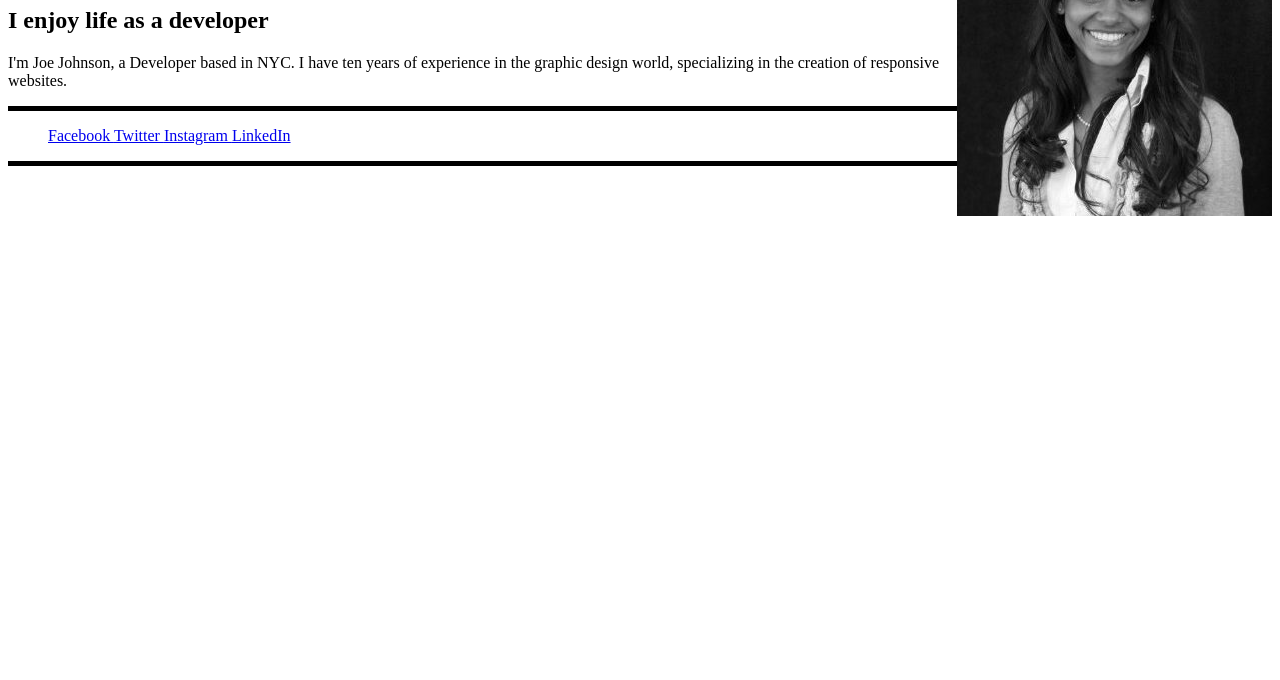
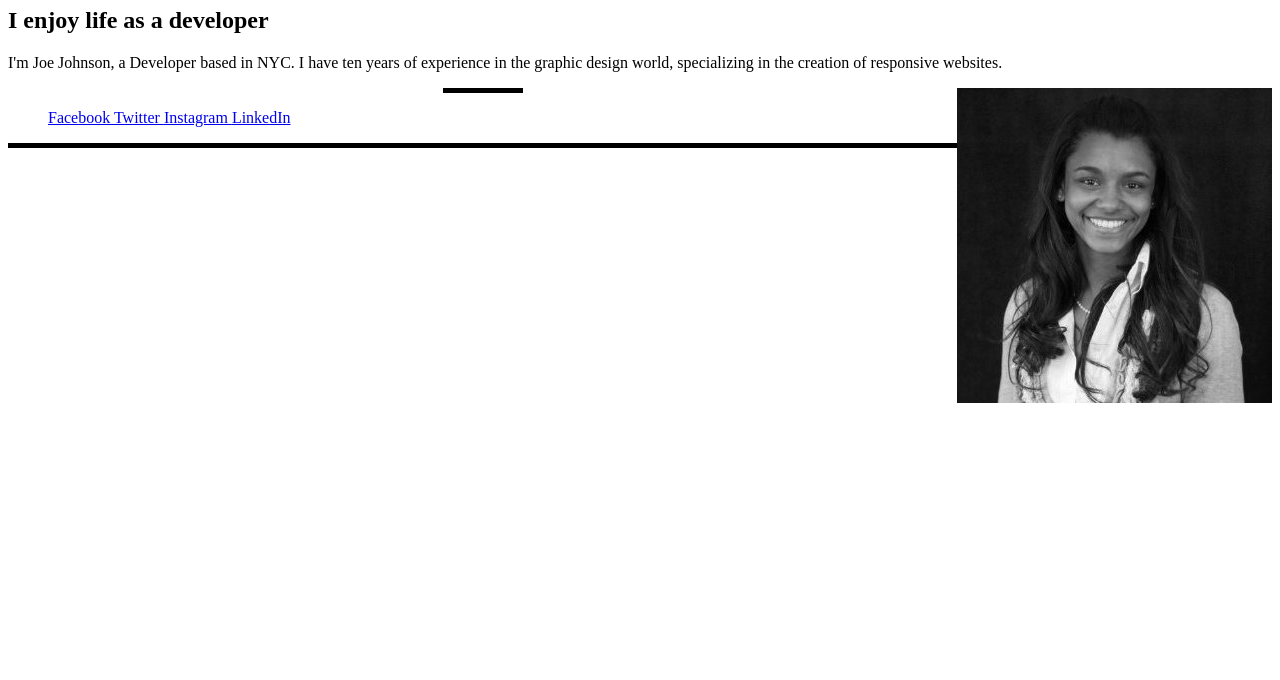
Before and after one commit to sholness13/Assignments, a plain HTML site: page Assignment 3 - About Me/aboutme.html in a window 1280 px wide. Shown: the part 120-800 px from the top of the page. Drawn offline with Linux system fonts and the light colour scheme; files that its build step writes are made by us from their sources; files whose address does not match are found by name.

Commit message:
About me

```diff
--- a/Assignment 1/aboutme.html
+++ b/Assignment 3 - About Me/aboutme.html
@@ -1,8 +1,8 @@
 <!DOCTYPE html/>
 <head>
 	<hr>
-	<link rel="stylesheet" type="text/css" href="../CSS/aboutmestyle.css">
-	<img src="/Users/sholness/Desktop/Images/profilepic.jpg" alt="Profpic">
+	<link rel="stylesheet" type="text/css" href="../aboutmestyle.css">
+
 	</hr>
 </head>
 	<body>
@@ -14,7 +14,8 @@
 		<h2> I enjoy life as a developer</h2>
 		<p>I'm Joe Johnson, a Developer based in NYC.  I have ten years of experience in the graphic design world, specializing in the creation of responsive websites.
 		</p>
-	<hr>
+		<img src="profilepic.jpg" alt="Profpic">
+	<hr id="middle">
 	</hr>
 		<ul>
 			<il><a href="https://www.facebook.com/"> Facebook </a></il>
```
